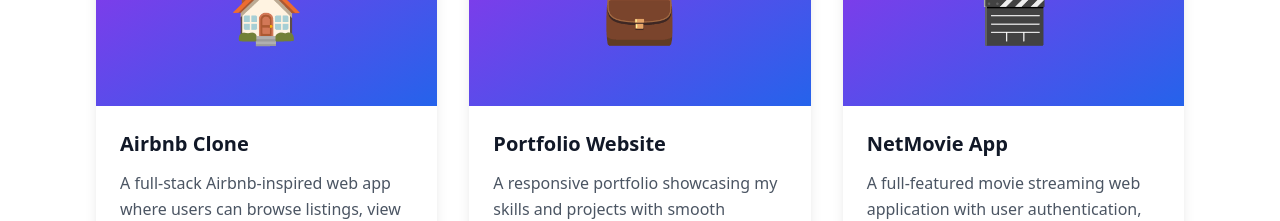
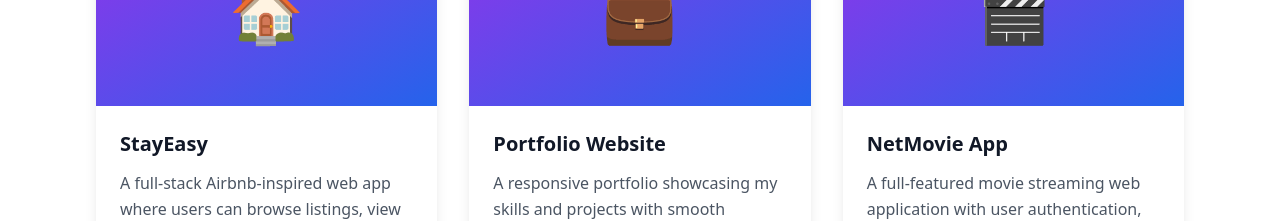
Before and after one commit to kalyan021004/MyPortFolio, a React (Create React App) app: page / in a window 1280 px wide. Shown: the part 2360-2581 px from the top of the page. Built offline with nearby package versions, Linux system fonts and the light colour scheme.

Commit message:
Update projectsData.js

```diff
--- a/src/data/projectsData.js
+++ b/src/data/projectsData.js
@@ -1,7 +1,7 @@
 export const projectsData = [
   {
     id: 1,
-    title: "Airbnb Clone",
+    title: "StayEasy",
     description: "A full-stack Airbnb-inspired web app where users can browse listings, view details, create accounts, and manage their own rentals.",
     emoji: "🏠",
     tech: ["EJS", "Node.js", "MongoDB", "Bootstrap"],
```
